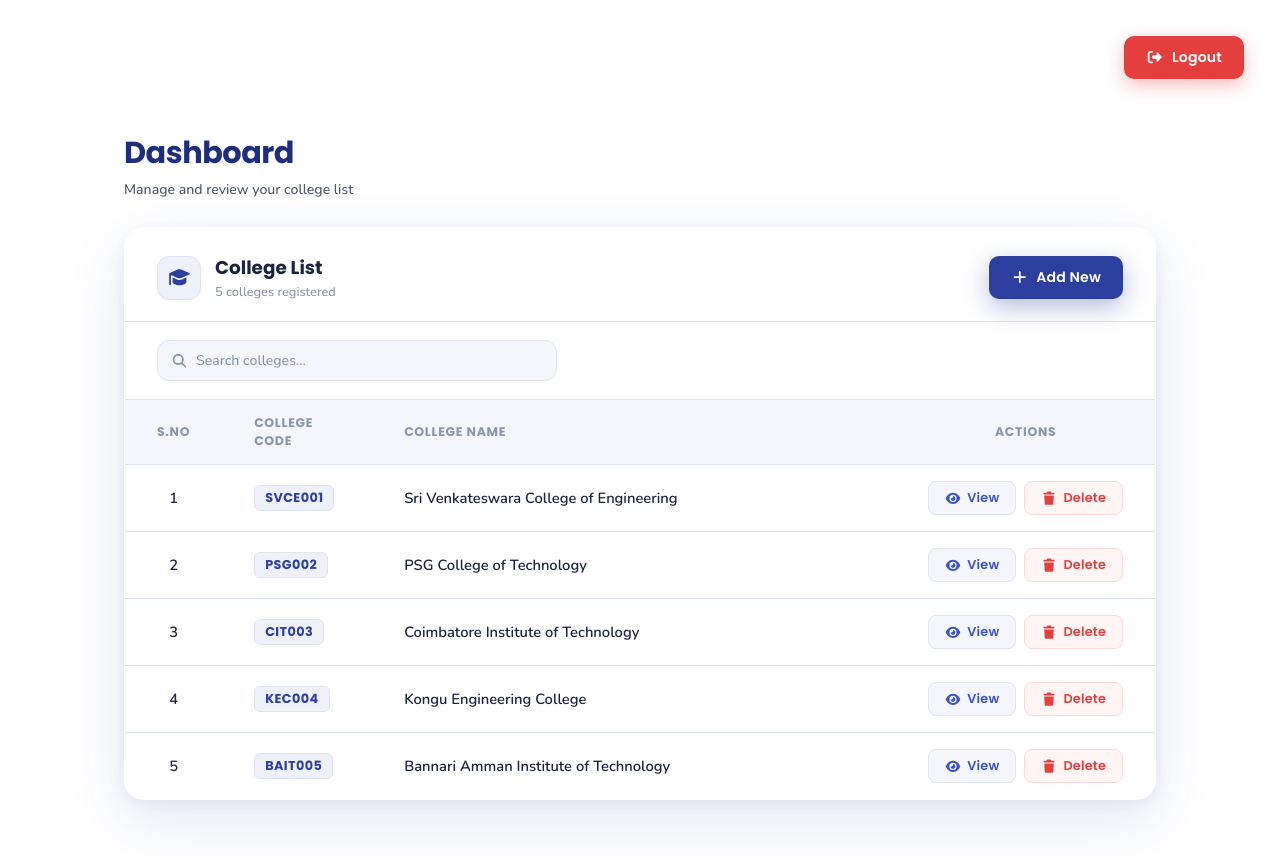
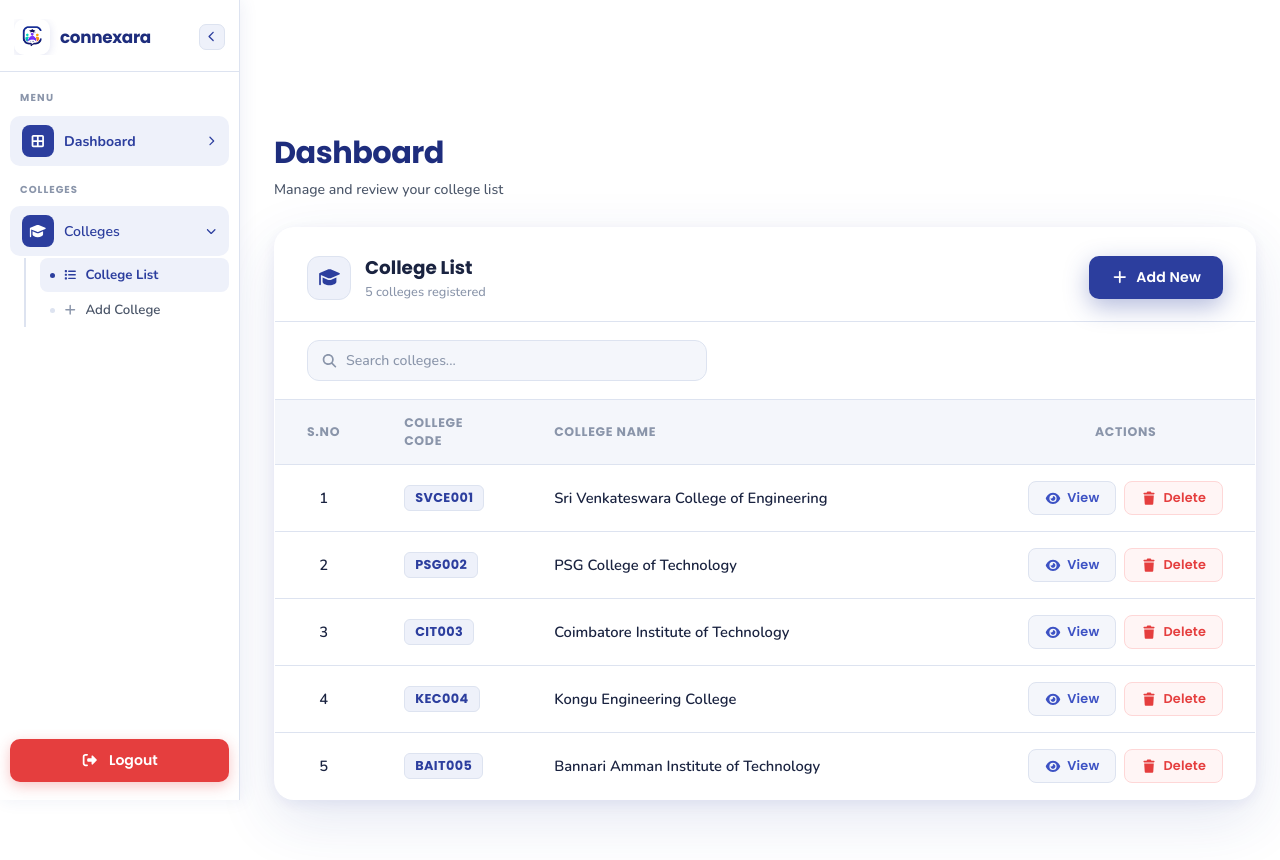
Before and after one commit to Kaniga73/Connexara-web, a React (Vite) app in the folder connexara/: page /dashboard in a window 1280 px wide. Shown: the top 860 px of the page. Built offline with nearby package versions, Linux system fonts and the light colour scheme.

Commit message:
commit changes

```diff
--- a/connexara/src/Components/Sidebar.jsx
+++ b/connexara/src/Components/Sidebar.jsx
@@ -1,58 +1,132 @@
-import { useNavigate } from "react-router-dom";
+import { useNavigate, useLocation } from "react-router-dom";
+import { useState } from "react";
 import { FontAwesomeIcon } from "@fortawesome/react-fontawesome";
 import {
-  faGaugeHigh,
-  faBuilding,
-  faCheckCircle,
+  faBorderAll,
   faRightFromBracket,
   faChevronRight,
+  faChevronLeft,
+  faGraduationCap,
+  faPlus,
+  faList,
 } from "@fortawesome/free-solid-svg-icons";
 import loginlogo from "../assets/loginlogo.png";
 import "../styles/Sidebar.css";
 
-export default function Sidebar({ onLogout }) {
+export default function Sidebar({ onLogout, onCollapse }) {
   const navigate = useNavigate();
+  const location = useLocation();
+  const [collapsed, setCollapsed] = useState(false);
+  const [collegesOpen, setCollegesOpen] = useState(true);
+
+  const toggle = () => {
+    const next = !collapsed;
+    setCollapsed(next);
+    if (onCollapse) onCollapse(next);
+  };
+
+  const isActive = (path) => location.pathname === path;
 
   return (
-    <aside className="sidebar">
+    <aside className={`sidebar ${collapsed ? "sidebar-collapsed" : ""}`}>
+
+      {/* ── HEADER ── */}
       <div className="sidebar-header">
         <div className="sidebar-logo-area">
           <img
             src={loginlogo}
-            alt="Connexaara Logo"
+            alt="Connexara Logo"
             className="sidebar-logo-img"
           />
-          <div>
-            <span className="sidebar-brand">Connexaara</span>
-            <p className="sidebar-caption">Admin Dashboard</p>
-          </div>
+          {!collapsed && <span className="sidebar-brand">connexara</span>}
         </div>
 
-        <button className="sidebar-logout-btn" onClick={onLogout}>
-          <FontAwesomeIcon icon={faRightFromBracket} />
-          <span>Logout</span>
+        {/* Collapse toggle */}
+        <button
+          className="sidebar-collapse-btn"
+          onClick={() => toggle()}
+          title={collapsed ? "Expand" : "Collapse"}
+        >
+          <FontAwesomeIcon icon={collapsed ? faChevronRight : faChevronLeft} />
         </button>
       </div>
 
+      {/* ── NAV ── */}
       <nav className="sidebar-nav">
-        <div className="sidebar-section-label">Menu</div>
+        {!collapsed && <p className="sidebar-section-label">MENU</p>}
 
+        {/* Dashboard */}
         <button
           type="button"
-          className="sidebar-item active"
+          className={`sidebar-item ${isActive("/dashboard") ? "sidebar-item-active" : ""}`}
           onClick={() => navigate("/dashboard")}
+          title="Dashboard"
         >
-          <div className="sidebar-item-icon">
-            <FontAwesomeIcon icon={faGaugeHigh} />
-          </div>
-          Dashboard
-          <FontAwesomeIcon icon={faChevronRight} className="sidebar-arrow" />
+          <span className="sidebar-item-icon">
+            <FontAwesomeIcon icon={faBorderAll} />
+          </span>
+          {!collapsed && <span className="sidebar-item-label">Dashboard</span>}
+          {!collapsed && (
+            <FontAwesomeIcon icon={faChevronRight} className="sidebar-arrow" />
+          )}
         </button>
 
-        <div className="sidebar-group-title">Colleges</div>
+        {/* Colleges Group */}
+        {!collapsed && <p className="sidebar-group-title">Colleges</p>}
 
+        {/* Colleges parent */}
+        <button
+          type="button"
+          className={`sidebar-item ${collegesOpen && !collapsed ? "sidebar-item-open" : ""}`}
+          onClick={() => {
+            if (collapsed) navigate("/dashboard");
+            else setCollegesOpen(!collegesOpen);
+          }}
+          title="Colleges"
+        >
+          <span className="sidebar-item-icon">
+            <FontAwesomeIcon icon={faGraduationCap} />
+          </span>
+          {!collapsed && <span className="sidebar-item-label">Colleges</span>}
+          {!collapsed && (
+            <FontAwesomeIcon
+              icon={faChevronRight}
+              className={`sidebar-arrow ${collegesOpen ? "sidebar-arrow-down" : ""}`}
+            />
+          )}
+        </button>
 
+        {/* Sub-items */}
+        {!collapsed && collegesOpen && (
+          <div className="sidebar-subitems">
+            <button
+              type="button"
+              className={`sidebar-subitem ${isActive("/dashboard") ? "sidebar-subitem-active" : ""}`}
+              onClick={() => navigate("/dashboard")}
+            >
+              <span className="sidebar-dot" />
+              <FontAwesomeIcon icon={faList} className="sidebar-sub-icon" />
+              College List
+            </button>
+
+            <button
+              type="button"
+              className={`sidebar-subitem ${isActive("/college-details") ? "sidebar-subitem-active" : ""}`}
+              onClick={() => navigate("/college-details")}
+            >
+              <span className="sidebar-dot" />
+              <FontAwesomeIcon icon={faPlus} className="sidebar-sub-icon" />
+              Add College
+            </button>
+          </div>
+        )}
       </nav>
+
+      {/* ── LOGOUT ── */}
+      <button className="sidebar-logout-btn" onClick={onLogout} title="Logout">
+        <FontAwesomeIcon icon={faRightFromBracket} />
+        {!collapsed && <span>Logout</span>}
+      </button>
     </aside>
   );
 }
--- a/connexara/src/pages/Dashboard.jsx
+++ b/connexara/src/pages/Dashboard.jsx
@@ -3,6 +3,7 @@ import { useNavigate } from "react-router-dom";
 import "../styles/Dashboard.css";
 import loginlogo from "../assets/loginlogo.png";
 import { FontAwesomeIcon } from "@fortawesome/react-fontawesome";
+import Sidebar from "../Components/Sidebar";
 import {
   faPlus,
   faPenToSquare,
@@ -94,12 +95,11 @@ export default function Dashboard() {
   };
 
   return (
+      <div className="app-layout">
+    <Sidebar onLogout={handleLogout} />
     <div className="dash-bg">
 
-      <button className="dash-logout-btn" onClick={handleLogout}>
-        <FontAwesomeIcon icon={faRightFromBracket} />
-        <span>Logout</span>
-      </button>
+
 
       <div className="dash-content">
         <div className="dash-page-header">
@@ -365,5 +365,6 @@ export default function Dashboard() {
         </div>
       )}
     </div>
-  );
+  </div>
+);
 }
--- a/connexara/src/styles/Dashboard.css
+++ b/connexara/src/styles/Dashboard.css
@@ -727,3 +727,21 @@
     padding: 7px 10px;
   }
 }
+.app-layout {
+  display: flex;
+}
+
+/* Sidebar width control */
+.sidebar {
+  width: 250px;
+  height: 100vh;
+  position: fixed;
+  left: 0;
+  top: 0;
+}
+
+/* Push dashboard content right */
+.dash-bg {
+  margin-left: 250px;
+  width: calc(100% - 250px);
+}
--- a/connexara/src/styles/Sidebar.css
+++ b/connexara/src/styles/Sidebar.css
@@ -1,155 +1,346 @@
+/* ============================
+   Sidebar.css — Connexara
+   White sidebar, blue accents
+   ============================ */
+
+@import url('https://fonts.googleapis.com/css2?family=Nunito:wght@400;500;600;700;800&family=Poppins:wght@400;500;600;700&display=swap');
+
 :root {
-  --sidebar-bg: #f8f9fe;
-  --sidebar-panel: #ffffff;
-  --sidebar-border: #e6eaf5;
-  --sidebar-text: #24304c;
-  --sidebar-muted: #718096;
-  --sidebar-accent: #5b67e8;
-  --sidebar-active: #eef2ff;
-  --sidebar-danger: #e53e3e;
+  --blue-primary:  #2c3e9e;
+  --blue-dark:     #1e2d7d;
+  --blue-light:    #3d52c4;
+  --blue-hover:    #233190;
+  --blue-soft:     #eef1fa;
+  --blue-soft2:    #e4e9f8;
+  --sidebar-width: 240px;
+  --sidebar-collapsed-width: 68px;
+  --white:         #ffffff;
+  --text-dark:     #1a2340;
+  --text-mid:      #4a5568;
+  --text-light:    #8a95aa;
+  --border-color:  #dde3f0;
+  --red:           #e53e3e;
+  --red-hover:     #c53030;
+  --transition:    all 0.28s cubic-bezier(0.4, 0, 0.2, 1);
 }
 
+/* ── Sidebar Shell ── */
 .sidebar {
-  width: 280px;
+  width: var(--sidebar-width);
   min-height: 100vh;
-  background: var(--sidebar-bg);
-  border-right: 1px solid var(--sidebar-border);
+  background: var(--white);
+  border-right: 1.5px solid var(--border-color);
   display: flex;
   flex-direction: column;
-  padding: 28px 20px;
-  position: sticky;
+  position: fixed;
   top: 0;
+  left: 0;
+  z-index: 200;
+  box-shadow: 2px 0 16px rgba(44, 62, 158, 0.08);
+  transition: var(--transition);
+  overflow: hidden;
+  font-family: 'Nunito', sans-serif;
 }
 
+.sidebar-collapsed {
+  width: var(--sidebar-collapsed-width);
+}
+
+/* ── Header ── */
 .sidebar-header {
   display: flex;
-  flex-direction: column;
-  gap: 22px;
-  margin-bottom: 30px;
+  align-items: center;
+  justify-content: space-between;
+  padding: 18px 14px 16px;
+  border-bottom: 1.5px solid var(--border-color);
+  min-height: 72px;
+  flex-shrink: 0;
 }
 
 .sidebar-logo-area {
   display: flex;
   align-items: center;
-  gap: 12px;
+  gap: 10px;
+  overflow: hidden;
+  min-width: 36px; /* always reserve space for the logo image */
 }
 
 .sidebar-logo-img {
-  width: 56px;
-  height: 56px;
-  border-radius: 14px;
-  object-fit: cover;
-  box-shadow: 0 12px 24px rgba(44, 62, 158, 0.14);
+  width: 36px;
+  height: 36px;
+  object-fit: contain;
+  border-radius: 10px;
+  flex-shrink: 0;          /* never shrink or hide the image */
+  box-shadow: 0 2px 8px rgba(44, 62, 158, 0.15);
+  display: block;          /* ensure it's always rendered */
 }
 
 .sidebar-brand {
-  display: block;
   font-family: 'Poppins', sans-serif;
-  font-size: 1.55rem;
+  font-size: 1.05rem;
   font-weight: 700;
-  color: var(--sidebar-text);
-  letter-spacing: -0.35px;
+  color: var(--blue-dark);
+  letter-spacing: -0.3px;
+  white-space: nowrap;
 }
 
-.sidebar-caption {
-  font-size: 0.88rem;
-  color: var(--sidebar-muted);
-  margin-top: 4px;
+/* ── Collapse Button ── */
+.sidebar-collapse-btn {
+  width: 26px;
+  height: 26px;
+  border: 1.5px solid var(--border-color);
+  border-radius: 7px;
+  background: var(--blue-soft);
+  color: var(--blue-primary);
+  display: flex;
+  align-items: center;
+  justify-content: center;
+  cursor: pointer;
+  font-size: 0.68rem;
+  flex-shrink: 0;
+  transition: var(--transition);
 }
 
-.sidebar-logout-btn {
-  display: inline-flex;
+.sidebar-collapse-btn:hover {
+  background: var(--blue-primary);
+  color: var(--white);
+  border-color: var(--blue-primary);
+}
+
+/* ── Nav ── */
+.sidebar-nav {
+  flex: 1;
+  padding: 14px 10px;
+  display: flex;
+  flex-direction: column;
+  gap: 2px;
+  overflow-y: auto;
+  overflow-x: hidden;
+  scrollbar-width: none;
+}
+
+.sidebar-nav::-webkit-scrollbar { display: none; }
+
+/* Section label */
+.sidebar-section-label {
+  font-size: 0.63rem;
+  font-weight: 800;
+  color: var(--text-light);
+  letter-spacing: 1.2px;
+  padding: 4px 10px 8px;
+  text-transform: uppercase;
+  font-family: 'Poppins', sans-serif;
+}
+
+/* Group title */
+.sidebar-group-title {
+  font-size: 0.63rem;
+  font-weight: 700;
+  color: var(--text-light);
+  letter-spacing: 1px;
+  padding: 14px 10px 6px;
+  text-transform: uppercase;
+  font-family: 'Poppins', sans-serif;
+}
+
+/* ── Nav Item ── */
+.sidebar-item {
+  width: 100%;
+  display: flex;
   align-items: center;
   gap: 10px;
-  padding: 12px 18px;
+  padding: 9px 12px;
   border: none;
-  border-radius: 14px;
-  background: var(--sidebar-danger);
-  color: #ffffff;
-  font-family: 'Poppins', sans-serif;
-  font-size: 0.89rem;
+  border-radius: 10px;
+  background: transparent;
+  color: var(--text-mid);
+  font-family: 'Nunito', sans-serif;
+  font-size: 0.88rem;
   font-weight: 600;
   cursor: pointer;
-  box-shadow: 0 14px 28px rgba(229, 62, 62, 0.18);
-  transition: transform 0.2s ease, box-shadow 0.2s ease;
+  text-align: left;
+  transition: var(--transition);
+  white-space: nowrap;
+}
+
+.sidebar-item:hover {
+  background: var(--blue-soft);
+  color: var(--blue-primary);
+}
+
+.sidebar-item-active {
+  background: var(--blue-soft) !important;
+  color: var(--blue-primary) !important;
+  font-weight: 700;
+}
+
+.sidebar-item-active .sidebar-item-icon {
+  background: var(--blue-primary) !important;
+  color: var(--white) !important;
+}
+
+.sidebar-item-open {
+  background: var(--blue-soft);
+  color: var(--blue-primary);
+}
+
+/* Icon box */
+.sidebar-item-icon {
+  width: 32px;
+  height: 32px;
+  border-radius: 8px;
+  background: var(--blue-soft2);
+  display: flex;
+  align-items: center;
+  justify-content: center;
+  font-size: 0.88rem;
+  color: var(--blue-primary);
+  flex-shrink: 0;
+  transition: var(--transition);
+}
+
+.sidebar-item:hover .sidebar-item-icon,
+.sidebar-item-open .sidebar-item-icon {
+  background: var(--blue-primary);
+  color: var(--white);
+}
+
+.sidebar-item-label {
+  flex: 1;
+  overflow: hidden;
+  text-overflow: ellipsis;
+}
+
+/* Arrow */
+.sidebar-arrow {
+  font-size: 0.62rem;
+  color: var(--text-light);
+  flex-shrink: 0;
+  transition: transform 0.25s ease;
+}
+
+.sidebar-item:hover .sidebar-arrow,
+.sidebar-item-open .sidebar-arrow,
+.sidebar-item-active .sidebar-arrow {
+  color: var(--blue-primary);
+}
+
+.sidebar-arrow-down {
+  transform: rotate(90deg);
+}
+
+/* ── Sub-items ── */
+.sidebar-subitems {
+  display: flex;
+  flex-direction: column;
+  gap: 1px;
+  margin-left: 14px;
+  padding-left: 14px;
+  border-left: 2px solid var(--border-color);
+  margin-bottom: 4px;
+  animation: slideDown 0.22s ease both;
+}
+
+@keyframes slideDown {
+  from { opacity: 0; transform: translateY(-6px); }
+  to   { opacity: 1; transform: translateY(0); }
+}
+
+.sidebar-subitem {
+  display: flex;
+  align-items: center;
+  gap: 8px;
+  padding: 8px 10px;
+  border: none;
+  border-radius: 8px;
+  background: transparent;
+  color: var(--text-mid);
+  font-family: 'Nunito', sans-serif;
+  font-size: 0.83rem;
+  font-weight: 600;
+  cursor: pointer;
+  text-align: left;
+  transition: var(--transition);
+  white-space: nowrap;
+}
+
+.sidebar-subitem:hover {
+  background: var(--blue-soft);
+  color: var(--blue-primary);
+}
+
+.sidebar-subitem-active {
+  background: var(--blue-soft) !important;
+  color: var(--blue-primary) !important;
+  font-weight: 700;
+}
+
+.sidebar-dot {
+  width: 5px;
+  height: 5px;
+  border-radius: 50%;
+  background: var(--border-color);
+  flex-shrink: 0;
+  transition: var(--transition);
+}
+
+.sidebar-subitem:hover .sidebar-dot,
+.sidebar-subitem-active .sidebar-dot {
+  background: var(--blue-primary);
+}
+
+.sidebar-sub-icon {
+  font-size: 0.72rem;
+  color: var(--text-light);
+}
+
+.sidebar-subitem:hover .sidebar-sub-icon,
+.sidebar-subitem-active .sidebar-sub-icon {
+  color: var(--blue-primary);
+}
+
+/* ── Logout ── */
+.sidebar-logout-btn {
+  display: flex;
+  align-items: center;
+  justify-content: center;
+  gap: 10px;
+  margin: 10px 10px 18px;
+  padding: 11px 16px;
+  background: var(--red);
+  color: var(--white);
+  border: none;
+  border-radius: 10px;
+  font-family: 'Poppins', sans-serif;
+  font-size: 0.88rem;
+  font-weight: 600;
+  cursor: pointer;
+  box-shadow: 0 4px 14px rgba(229, 62, 62, 0.3);
+  transition: var(--transition);
+  white-space: nowrap;
+  flex-shrink: 0;
 }
 
 .sidebar-logout-btn:hover {
+  background: var(--red-hover);
   transform: translateY(-1px);
+  box-shadow: 0 6px 20px rgba(229, 62, 62, 0.45);
 }
 
-.sidebar-nav {
-  display: flex;
-  flex-direction: column;
-  gap: 10px;
+/* ── Collapsed adjustments ── */
+.sidebar-collapsed .sidebar-item,
+.sidebar-collapsed .sidebar-logout-btn {
+  justify-content: center;
+  padding: 10px;
 }
 
-.sidebar-section-label,
-.sidebar-group-title {
-  font-size: 0.82rem;
-  font-weight: 700;
-  color: var(--sidebar-muted);
-  text-transform: uppercase;
-  letter-spacing: 0.14em;
-  margin-top: 12px;
-  margin-bottom: 10px;
+.sidebar-collapsed .sidebar-item-icon {
+  margin: 0;
 }
 
-.sidebar-item {
-  display: flex;
-  align-items: center;
-  justify-content: space-between;
-  gap: 12px;
-  width: 100%;
-  padding: 14px 16px;
-  background: var(--sidebar-panel);
-  color: var(--sidebar-text);
-  border: 1px solid transparent;
-  border-radius: 16px;
-  font-family: 'Poppins', sans-serif;
-  font-size: 0.95rem;
-  font-weight: 600;
-  cursor: pointer;
-  transition: all 0.2s ease;
+.sidebar-collapsed .sidebar-header {
+  justify-content: center;
+  flex-direction: column;
+  gap: 8px;
+  padding: 14px 10px;
 }
-
-.sidebar-item:hover,
-.sidebar-item:focus {
-  border-color: rgba(91, 103, 232, 0.2);
-  box-shadow: 0 10px 24px rgba(91, 103, 232, 0.08);
-}
-
-.sidebar-item.active {
-  background: var(--sidebar-active);
-  border-color: rgba(91, 103, 232, 0.3);
-}
-
-.sidebar-item:disabled {
-  opacity: 0.75;
-  cursor: not-allowed;
-}
-
-.sidebar-item-icon {
-  width: 36px;
-  height: 36px;
-  display: grid;
-  place-items: center;
-  border-radius: 12px;
-  background: rgba(91, 103, 232, 0.12);
-  color: var(--sidebar-accent);
-}
-
-.sidebar-arrow {
-  color: var(--sidebar-muted);
-  font-size: 0.95rem;
-}
-
-@media (max-width: 1040px) {
-  .sidebar {
-    position: relative;
-    width: 100%;
-    border-right: none;
-    border-bottom: 1px solid var(--sidebar-border);
-    padding-bottom: 16px;
-  }
-}
```
